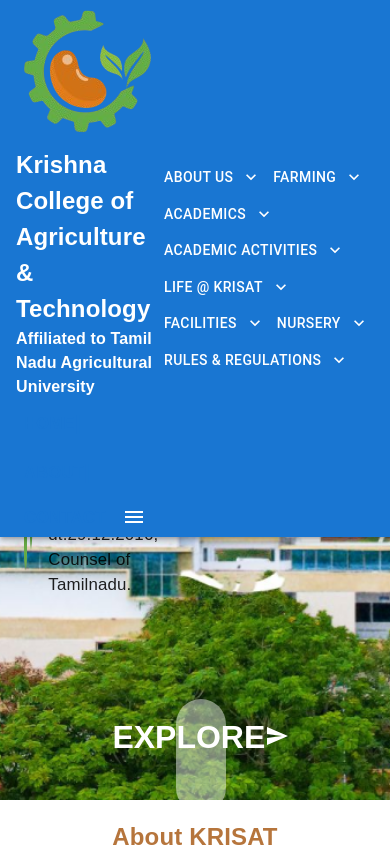
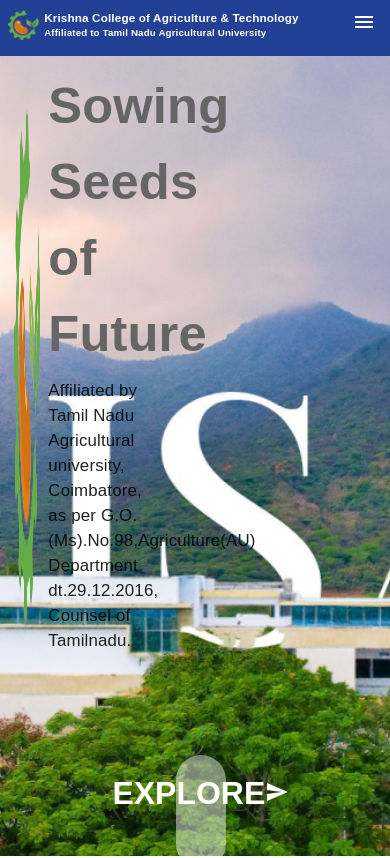
Before and after one commit to eLuckyan/KRISAT, a React (Create React App) app: page / in a window 390 px wide. Shown: the top 858 px of the page. Built offline with nearby package versions, Linux system fonts and the light colour scheme.

Commit message:
header-responsive

```diff
--- a/src/Layout/Header/Header.scss
+++ b/src/Layout/Header/Header.scss
@@ -1,4 +1,4 @@
-@media (min-width: 480px) {
+@media (min-width: 120px) {
     .header-toolbar {
         background-color: #224095;
         color: white;
@@ -14,24 +14,27 @@
                 :hover{
                     cursor: pointer;
                 }
-                width: 70%;
+                width: 80%;
                 display: flex;
                 align-items: center;
+                justify-content: left;
                 img {
-                    height: 9vw;
-                    width: 9vh;
+                    height: 5vh !important;
+                    width: auto !important;
+                    padding: 1vw;
                 }
                 .header-college-name{
                     h1 {
-                        font-size: 2.3vw;
+                        font-size: 3vw;
                     }
                     h4 {
-                        font-size: 1.6vw;
+                        font-size: 2.5vw;
                     }
                 }
             }
             .menu-toggle {
                 display: block;
+                margin-right: 1vw;
             }
             .header-top-right {
                 display: none;
@@ -49,7 +52,16 @@
             .header-top-left {
                 img {
                     width: 7vw !important;
-                    height: 7vw !important;
+                    height: auto !important;
+                    padding: 0 !important;
+                }
+                .header-college-name{
+                    h1 {
+                        font-size: 2.2vw !important;
+                    }
+                    h4 {
+                        font-size: 1.5vw !important;
+                    }
                 }
             }
             .header-top-right {
@@ -58,13 +70,13 @@
                 width: 30%;
                 .header-nav{
                     color: #fff;
-                    padding: 0.5vw !important;
+                    padding: 0.5vw;
                     h3 {
                         font-size: 1.7vw;
                         margin-right: 2vw;
                     }
                     h2 {
-                        display: block !important;
+                        display: block;
                         font-size: 1.7vw;
                         margin-right: 2vw;
                     }
--- a/src/Layout/Header/index.jsx
+++ b/src/Layout/Header/index.jsx
@@ -116,7 +116,7 @@
     <>
       <Box sx={{ display: "flex", flexDirection: "column" }}>
         <CssBaseline />
-        <AppBar component="nav">
+        <>
           <Toolbar className="header-toolbar">
             <Box className="header-top">
               <span className="header-top-left" onClick={() => nav('/')}>
@@ -191,8 +191,8 @@
               ))}
             </Box>
           </Toolbar>
-        </AppBar>
-        <nav>
+        </>
+        {mobileOpen && <nav>
           <Drawer
             container={container}
             variant="temporary"
@@ -211,7 +211,7 @@
           >
             {drawer}
           </Drawer>
-        </nav>
+        </nav>}
       </Box>
     </>
   );
--- a/src/Layout/Main/index.jsx
+++ b/src/Layout/Main/index.jsx
@@ -12,9 +12,9 @@
         <Box>
           <Header />
         </Box>
-        <Box>
+        {/* <Box>
           <SideNav />
-        </Box>
+        </Box> */}
         <Box>
           <Outlet />
         </Box>
```
